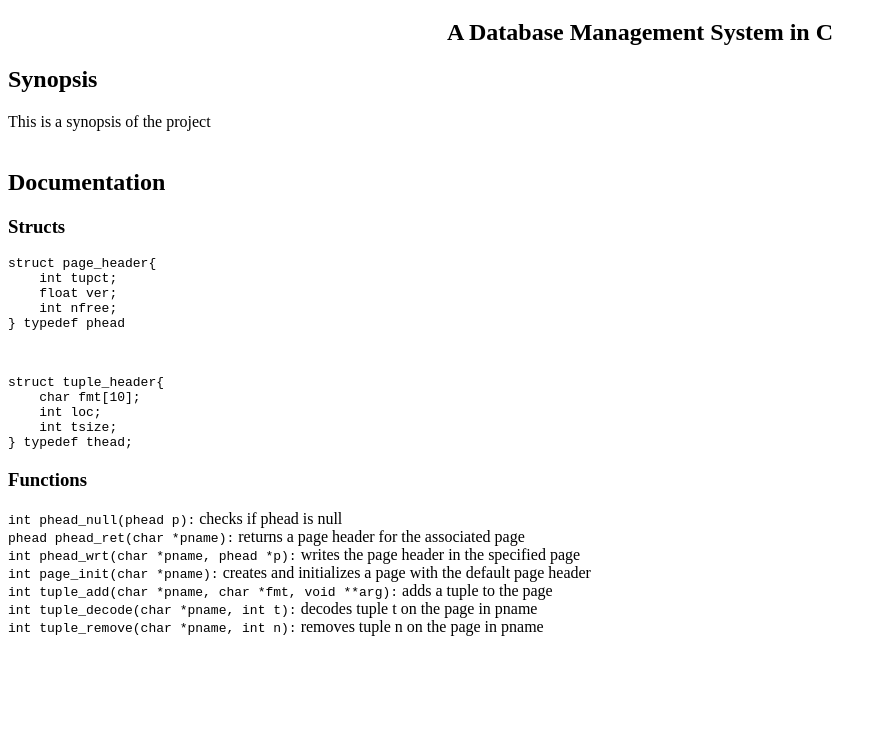
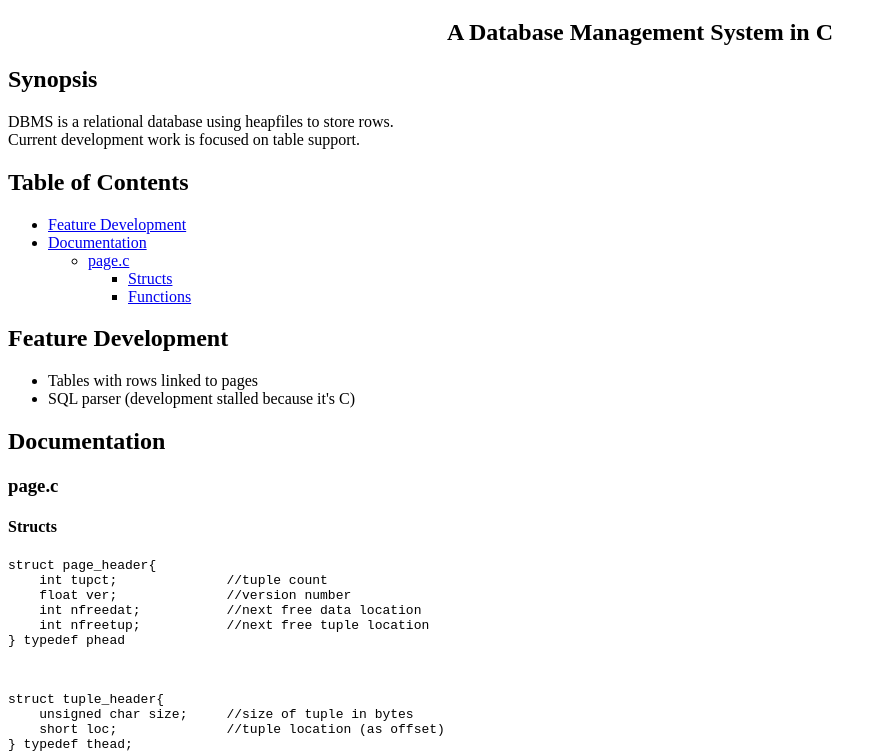
Before and after one commit to na4n/dbms, a plain HTML site: page index.html in a window 1280 px wide. Shown: the part 61-814 px from the top of the page, without its empty margins (0-887 px from the left). Drawn offline with Linux system fonts and the light colour scheme.

Commit message:
update page.c, add table of contents, restructure headings

```diff
--- a/index.html
+++ b/index.html
@@ -13,34 +13,59 @@
 <h2 style="text-align: center;">A Database Management System in C</h2>
 
 <h2>Synopsis</h2>
-<a>This is a synopsis of the project</a>
-<br><br>
+<a>DBMS is a relational database using heapfiles to store rows.</a><br>
+<a>Current development work is focused on table support.</a><br>
+<!-- <br> -->
 
-<h2>Documentation</h2>
-<h3>Structs</h3>
+<h2>Table of Contents</h2>
+<ul>
+    <li><a href="#ftdev">Feature Development</a></li>
+    <li><a href="#doc">Documentation</a>
+        <ul>
+            <li><a href="#page">page.c</a>
+                <ul>
+                    <li><a href="#pgstrct">Structs</a></li>
+                    <li><a href="#pgfnc">Functions</a></li>
+                </ul>
+            </li>
+        </ul>
+    </li>
+</ul>
+
+
+<h2 id="ftdev">Feature Development</h2>
+<ul>
+    <li>Tables with rows linked to pages</li>
+    <li>SQL parser (development stalled because it's C)</li>
+</ul>
+
+
+<h2 id="doc">Documentation</h2>
+<h3 id="page">page.c</h3>
+<h4 id="pgstrct">Structs</h4>
 <code><pre>
 struct page_header{
-    int tupct;
-    float ver;
-    int nfree;
+    int tupct;              //tuple count
+    float ver;              //version number
+    int nfreedat;           //next free data location
+    int nfreetup;           //next free tuple location
 } typedef phead
 </pre></code><br>
 <code><pre>
 struct tuple_header{
-    char fmt[10];
-    int loc;
-    int tsize;
+    unsigned char size;     //size of tuple in bytes
+    short loc;              //tuple location (as offset)
 } typedef thead;
 </pre></code>
 
-<h3>Functions</h3>
-<a><code>int phead_null(phead p):</code> checks if phead is null</a><br>
-<a><code>phead phead_ret(char *pname):</code> returns a page header for the associated page</a><br>
-<a><code>int phead_wrt(char *pname, phead *p):</code> writes the page header in the specified page</a><br>
-<a><code>int page_init(char *pname):</code> creates and initializes a page with the default page header</a><br>
-<a><code>int tuple_add(char *pname, char *fmt, void **arg):</code> adds a tuple to the page</a><br>
-<a><code>int tuple_decode(char *pname, int t):</code> decodes tuple t on the page in pname</a><br>
-<a><code>int tuple_remove(char *pname, int n):</code> removes tuple n on the page in pname</a><br>
+<h4 id="pgfnc">Functions</h4>
+<code><pre>int phead_null(phead p);                             //checks if a page header p is null</pre></code>
+<code><pre>phead phead_ret(char *pname);                        //retrieves the page header from a page pname</pre></code>
+<code><pre>int phead_wrt(char *pname, phead *p);                //writes the page header p to a page pname</pre></code>
+<code><pre>int page_init(char *pname);                          //initializes a page pname</pre></code>
+<code><pre>int tuple_add(char *pname, char *fmt, void **arg);   //adds tuple arg with format fmt to page pname</pre></code>
+<code><pre>int tuple_decode(char *pname, int t);                //decodes tuple t on page pname</pre></code>
+<code><pre>int tuple_remove(char *pname, int n);                //removes tuple n on page pname</pre></code>
 
 </body>
 </html>
```
